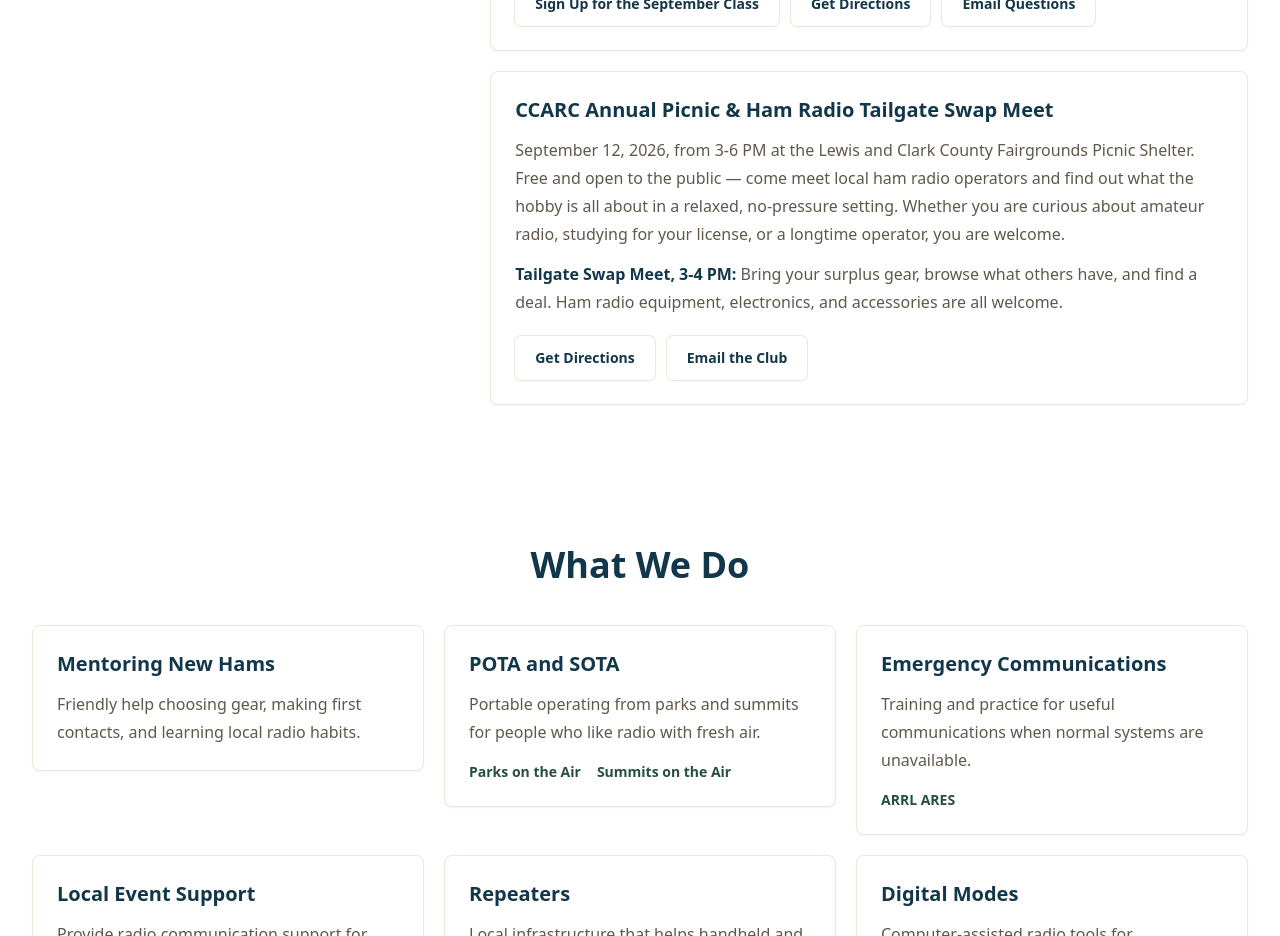
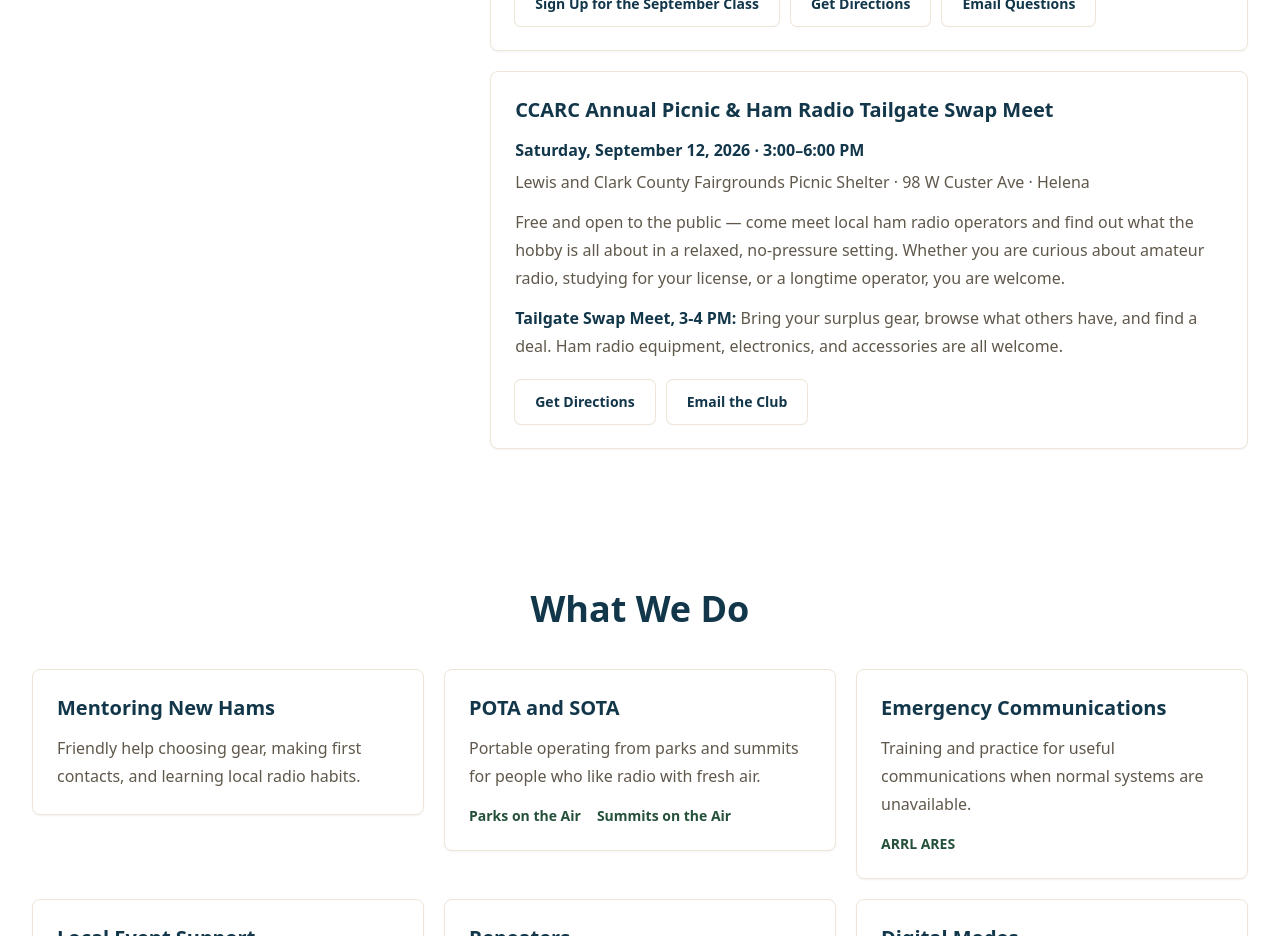
Before and after one commit to membership-ccarc/n7rb, a Next.js app: page / in a window 1280 px wide. Shown: the part 4460-5396 px from the top of the page. Built offline with nearby package versions, Linux system fonts and the light colour scheme; no server answers.

Commit message:
Updated the picnic event to match the open house's format

```diff
--- a/app/page.tsx
+++ b/app/page.tsx
@@ -240,8 +240,12 @@
               </div>
               <div className="md:col-span-2">
                 <InfoCard title="CCARC Annual Picnic & Ham Radio Tailgate Swap Meet">
-                  <p>
-                    September 12, 2026, from 3-6 PM at the Lewis and Clark County Fairgrounds Picnic Shelter. Free and open to the public — come meet local ham radio operators and find out what the hobby is all about in a relaxed, no-pressure setting. Whether you are curious about amateur radio, studying for your license, or a longtime operator, you are welcome.
+                  <p className="font-bold text-mountain-900">
+                    Saturday, September 12, 2026 · 3:00–6:00 PM
+                  </p>
+                  <p className="mt-1">Lewis and Clark County Fairgrounds Picnic Shelter · 98 W Custer Ave · Helena</p>
+                  <p className="mt-3">
+                    Free and open to the public — come meet local ham radio operators and find out what the hobby is all about in a relaxed, no-pressure setting. Whether you are curious about amateur radio, studying for your license, or a longtime operator, you are welcome.
                   </p>
                   <p className="mt-3">
                     <span className="font-bold text-mountain-900">Tailgate Swap Meet, 3-4 PM:</span> Bring your surplus gear, browse what others have, and find a deal. Ham radio equipment, electronics, and accessories are all welcome.
```
